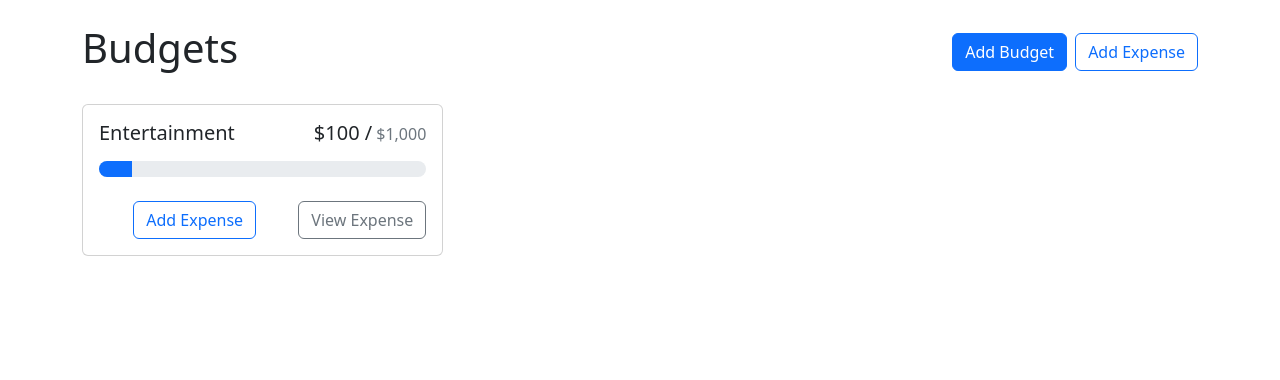
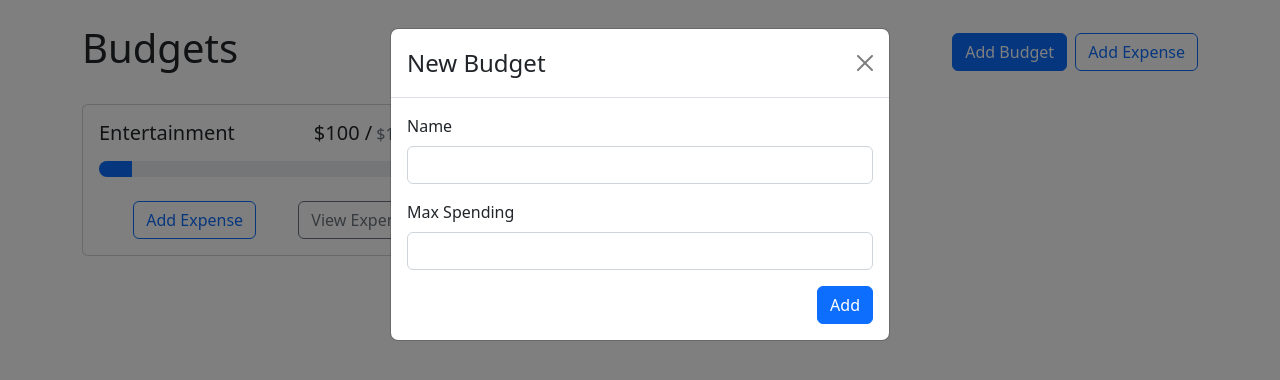
Before and after one commit to mraltun/react-budged-app, a React (Create React App) app: page / in a window 1280 px wide. Shown: the top 380 px of the page. Built offline with nearby package versions, Linux system fonts and the light colour scheme.

Commit message:
Added AddBudgetModel component and main form inside

```diff
--- a/src/App.jsx
+++ b/src/App.jsx
@@ -1,9 +1,11 @@
 import React from "react";
 import BudgetCard from "./components/BudgetCard";
 import { Button, Container, Stack } from "react-bootstrap";
+import AddBudgetModal from "./components/AddBudgetModal";
 
 const App = () => {
   return (
+    <>
       <Container className='my-4'>
         <Stack direction='horizontal' gap='2' className='mb-4'>
           <h1 className='me-auto'>Budgets</h1>
@@ -21,6 +23,8 @@
           <BudgetCard name='Entertainment' amount={100} max={1000}></BudgetCard>
         </div>
       </Container>
+      <AddBudgetModal show />
+    </>
   );
 };
 
--- /dev/null
+++ b/src/components/AddBudgetModal.jsx
@@ -0,0 +1,33 @@
+import React from "react";
+import { Button, Form, Modal } from "react-bootstrap";
+
+const AddBudgetModal = ({ show, handleClose }) => {
+  const handleSubmit = () => {};
+
+  return (
+    <Modal show={show} onHide={handleClose}>
+      <Form onSubmit={handleSubmit}>
+        <Modal.Header closeButton>
+          <Modal.Title>New Budget</Modal.Title>
+        </Modal.Header>
+        <Modal.Body>
+          <Form.Group className='mb-3' controlId='name'>
+            <Form.Label>Name</Form.Label>
+            <Form.Control type='text' required />
+          </Form.Group>
+          <Form.Group className='mb-3' controlId='max'>
+            <Form.Label>Max Spending</Form.Label>
+            <Form.Control type='number' required min={0} step={0.01} />
+          </Form.Group>
+          <div className='d-flex justify-content-end'>
+            <Button variant='primary' type='submit'>
+              Add
+            </Button>
+          </div>
+        </Modal.Body>
+      </Form>
+    </Modal>
+  );
+};
+
+export default AddBudgetModal;
--- a/src/context/BudgetsContext.js
+++ b/src/context/BudgetsContext.js
@@ -1,4 +1,4 @@
-import React, { createContext, useContext, useState } from "react";
+import React, { createContext, useContext } from "react";
 import { v4 as uuidV4 } from "uuid";
 import useLocalStorage from "../hooks/useLocalStorage";
 
```
Lines whose indentation alone changed are shown as unchanged.
